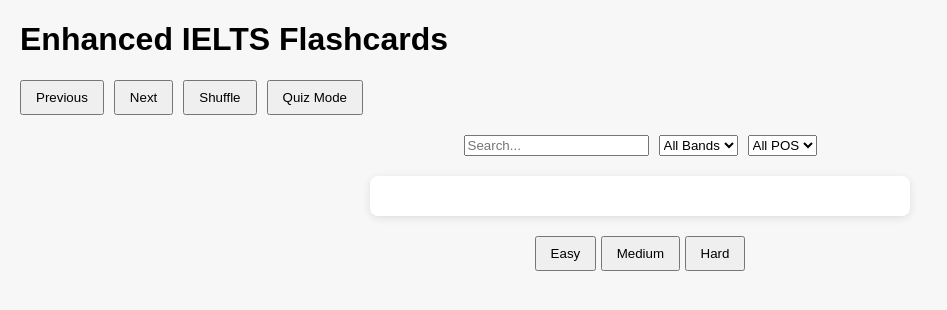
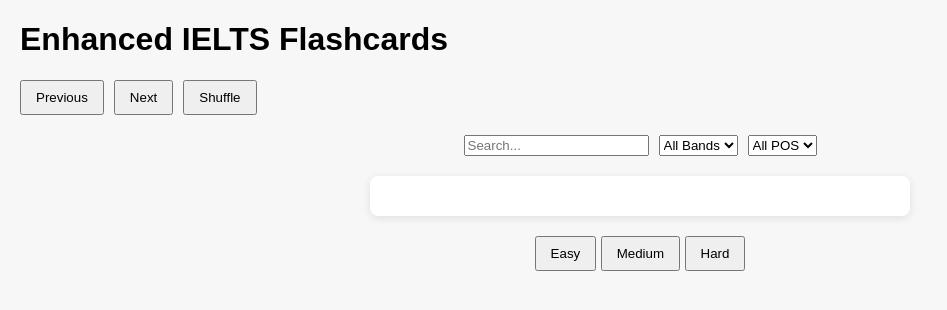
Before and after one commit to Lahanar/momo-vocab-cards, a plain HTML site: page index.html in a window 1280 px wide. Shown: the whole page, without its empty margins (0-947 px from the left). Drawn offline with Linux system fonts and the light colour scheme; no server answers.

Commit message:
Update index.html hide quiz related code

```diff
--- a/index.html
+++ b/index.html
@@ -21,7 +21,7 @@
     <button onclick="prevCard()">Previous</button>
     <button onclick="nextCard()">Next</button>
     <button onclick="shuffleCards()">Shuffle</button>
-    <button onclick="toggleQuizMode()">Quiz Mode</button>
+    <!-- button onclick="toggleQuizMode()">Quiz Mode</button -->
   </div>
 
   <div id="filters">
@@ -54,7 +54,7 @@
   let cards = [];
   let filteredCards = [];
   let index = 0;
-  let quizMode = false;
+  //let quizMode = false;
 
   // SM-2 spaced repetition data
   let sm2Data = JSON.parse(localStorage.getItem("sm2Data") || "{}");
@@ -164,10 +164,10 @@
     speechSynthesis.speak(utt);
   }
 
-  function toggleQuizMode() {
-    quizMode = !quizMode;
-    alert("Quiz Mode " + (quizMode ? "ON" : "OFF"));
-  }
+  //function toggleQuizMode() {
+  //  quizMode = !quizMode;
+  //  alert("Quiz Mode " + (quizMode ? "ON" : "OFF"));
+  //}
 
   function rateCard(quality) {
     const card = filteredCards[index];
```
